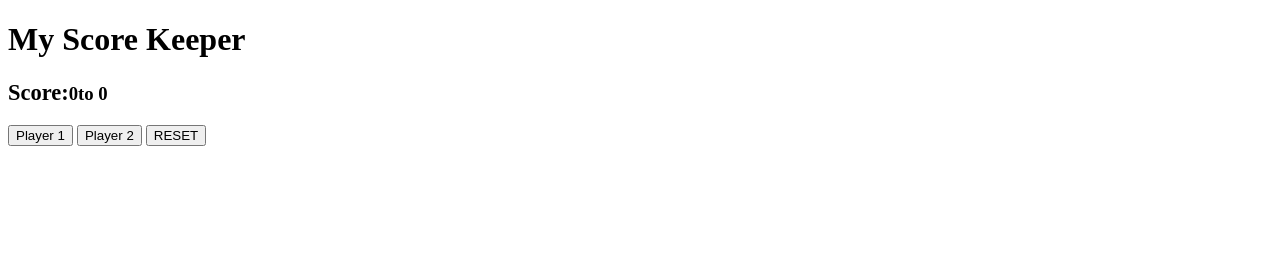
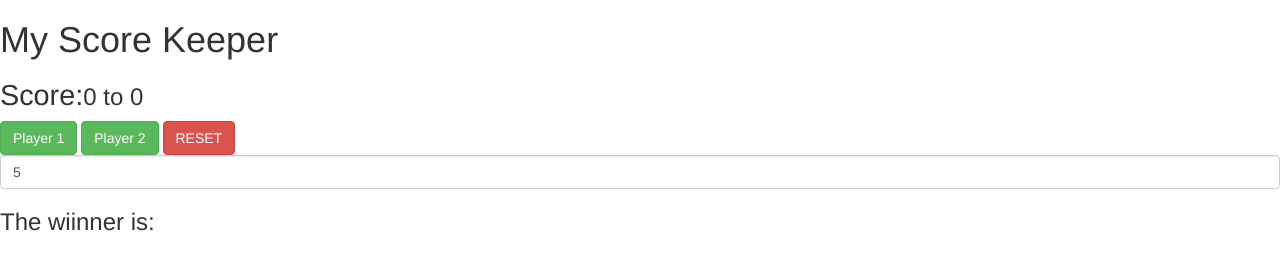
Before and after one commit to Yitzhak-Njenga/SCORE-KEEPER, a plain HTML site: page index.html in a window 1280 px wide. Drawn offline with nearby package versions, Linux system fonts and the light colour scheme.

Commit message:
added bootsrap

```diff
--- a/index.html
+++ b/index.html
@@ -4,17 +4,25 @@
     <meta charset="UTF-8">
     <meta http-equiv="X-UA-Compatible" content="IE=edge">
     <meta name="viewport" content="width=device-width, initial-scale=1.0">
+    <link rel="stylesheet" href="https://maxcdn.bootstrapcdn.com/bootstrap/3.3.7/css/bootstrap.min.css" integrity="sha384-BVYiiSIFeK1dGmJRAkycuHAHRg32OmUcww7on3RYdg4Va+PmSTsz/K68vbdEjh4u" crossorigin="anonymous">
     <title>scorekeeper</title>
 </head>
 <body>
-
+<div id="content">
     <h1>My Score Keeper</h1>
 
-    <h3><big>Score:</big><span id="score1">0</span>to <span id="score2"> 0</span></h3>
+        <h3><big>Score:</big><span id="score1">0 </span>to <span id="score2"> 0</span></h3>
+    <div id="form-group">
+        <button type="submit" class="btn btn-success">Player 1</button>
+        <button type="submit" class="btn btn-success">Player 2</button>
+        <button type="reset" class="btn btn-danger">RESET</button>
+    </div>
 
-    <button type="submit">Player 1</button>
-    <button type="submit">Player 2</button>
-    <button type="reset">RESET</button>
+    <div id="form-group">
+    <input type="numbers" value="5" name="limit" class="form-control">
+    </div>
 
+  <h3> The wiinner is: <span></span></h3>
+</div>
 </body>
 </html>
```
Also changed, not shown: css/style.css (added).
